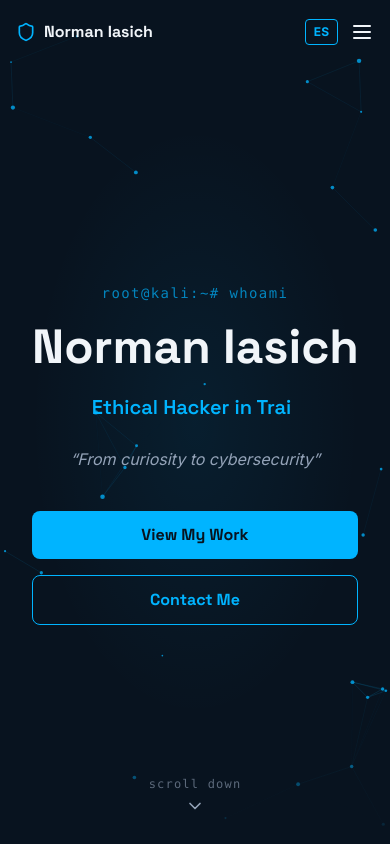
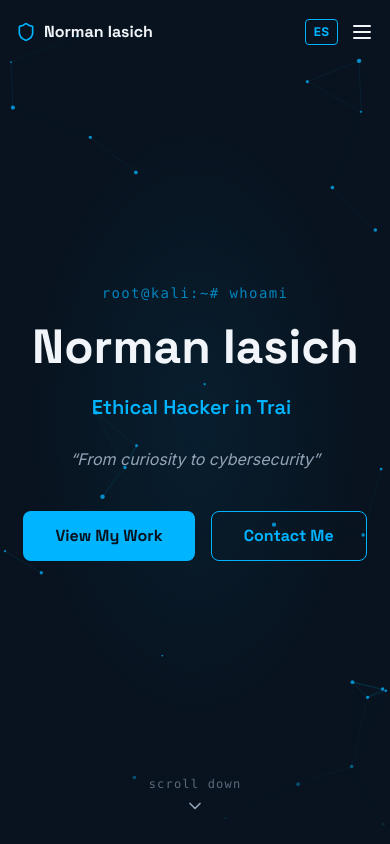
Before and after one commit to AyelenIasich/norman-portfolio, a Next.js app: page / in a window 390 px wide. Shown: the top 844 px of the page. Built offline with nearby package versions, Linux system fonts and the light colour scheme.

Commit message:
refactor: update Hero component layout for improved alignment and responsiveness
- Adjusted the Hero component's content layout to use flexbox for better centering and alignment.
- Modified the CTAs section to maintain a consistent flex row layout, enhancing the overall user experience.

```diff
--- a/components/Hero.tsx
+++ b/components/Hero.tsx
@@ -39,7 +39,7 @@
       <div className="absolute bottom-0 inset-x-0 h-32 bg-gradient-to-t from-dark to-transparent pointer-events-none" />
 
       {/* Content */}
-      <div className="relative z-10 text-center px-4 max-w-4xl mx-auto pt-16">
+      <div className="relative z-10 text-center px-4 max-w-4xl mx-auto flex flex-col items-center justify-center">
         {/* Terminal prefix */}
         <p className="font-mono text-blue text-sm mb-5 opacity-70 tracking-widest">
           root@kali:~# whoami
@@ -66,7 +66,7 @@
         </p>
 
         {/* CTAs */}
-        <div className="flex flex-col sm:flex-row gap-4 justify-center">
+        <div className="flex flex-row gap-4 justify-center">
           <button
             onClick={() => scrollTo('projects')}
             className="px-8 py-3 bg-blue text-dark font-grotesk font-bold rounded-lg
```
